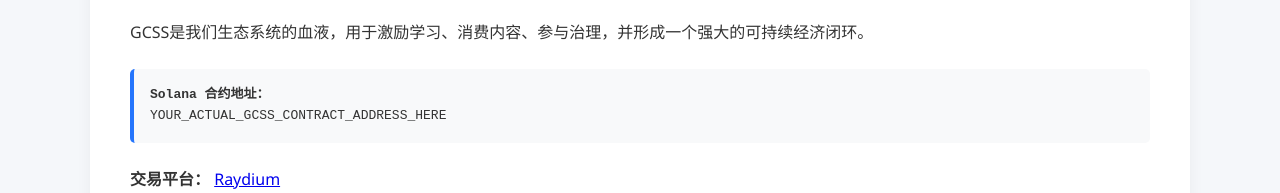
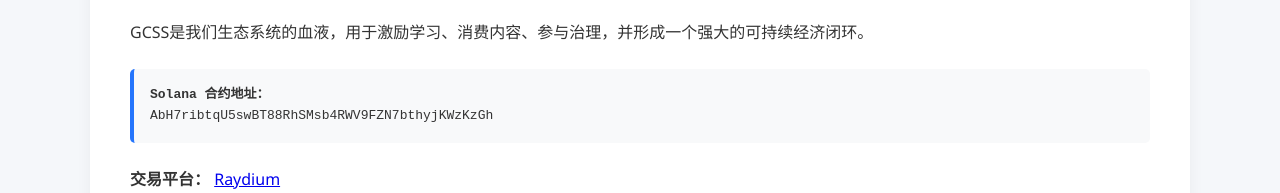
Before and after one commit to ScarlettLingeng/gcss-ecosystem, a plain HTML site: page index.html in a window 1280 px wide. Shown: the part 820-1013 px from the top of the page. Drawn offline with Linux system fonts and the light colour scheme.

Commit message:
Update index.html

```diff
--- a/index.html
+++ b/index.html
@@ -107,7 +107,7 @@
             <div class="contract-address">
                 <strong>Solana 合约地址：</strong><br>
                 <!-- 【重要】请将YOUR_ACTUAL_GCSS_CONTRACT_ADDRESS_HERE替换成您真实的GCSS合约地址 -->
-                YOUR_ACTUAL_GCSS_CONTRACT_ADDRESS_HERE
+                AbH7ribtqU5swBT88RhSMsb4RWV9FZN7bthyjKWzKzGh
             </div>
             <p><strong>交易平台：</strong> <a href="https://raydium.io/swap/?inputCurrency=YOUR_ACTUAL_GCSS_CONTRACT_ADDRESS_HERE" target="_blank">Raydium</a></p>
         </section>
```
